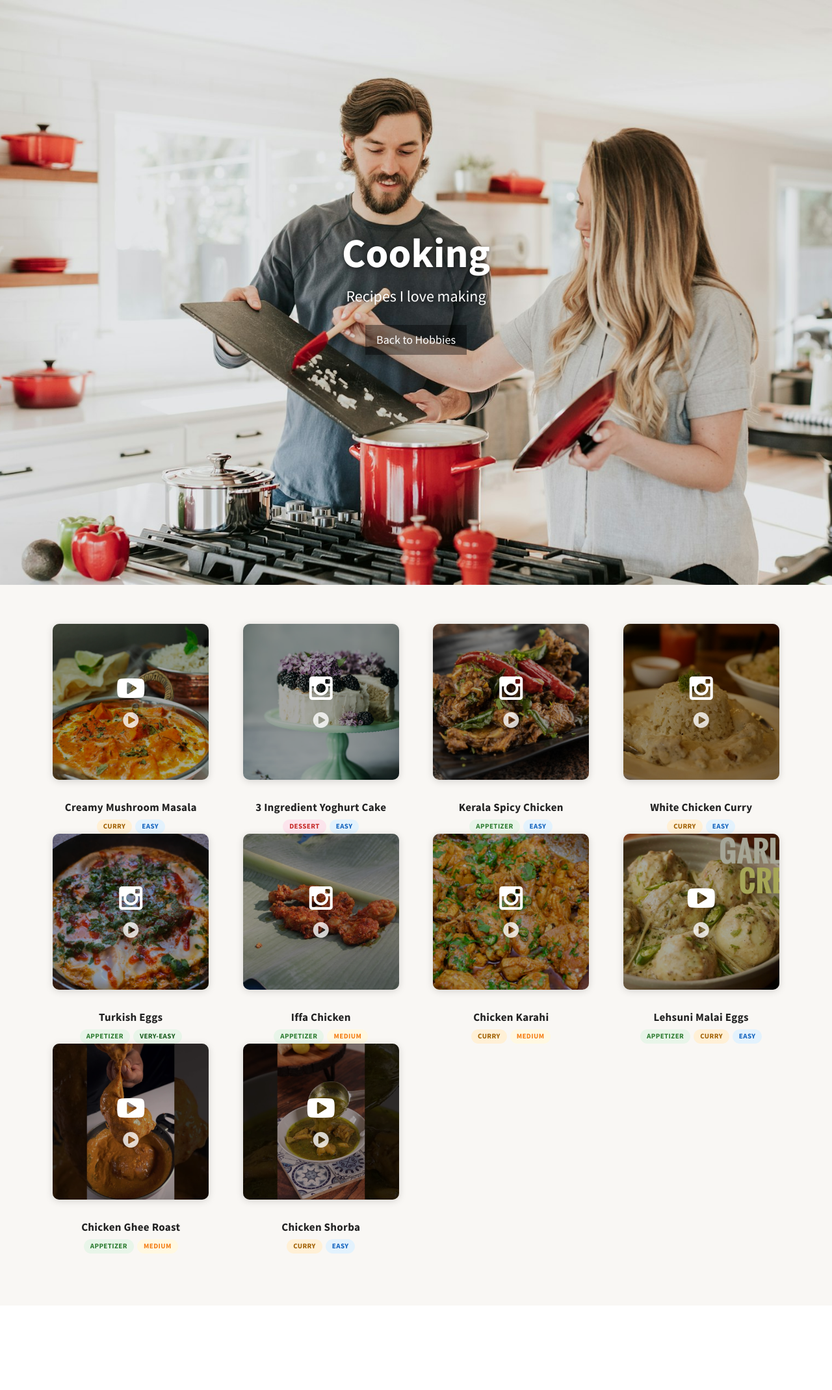
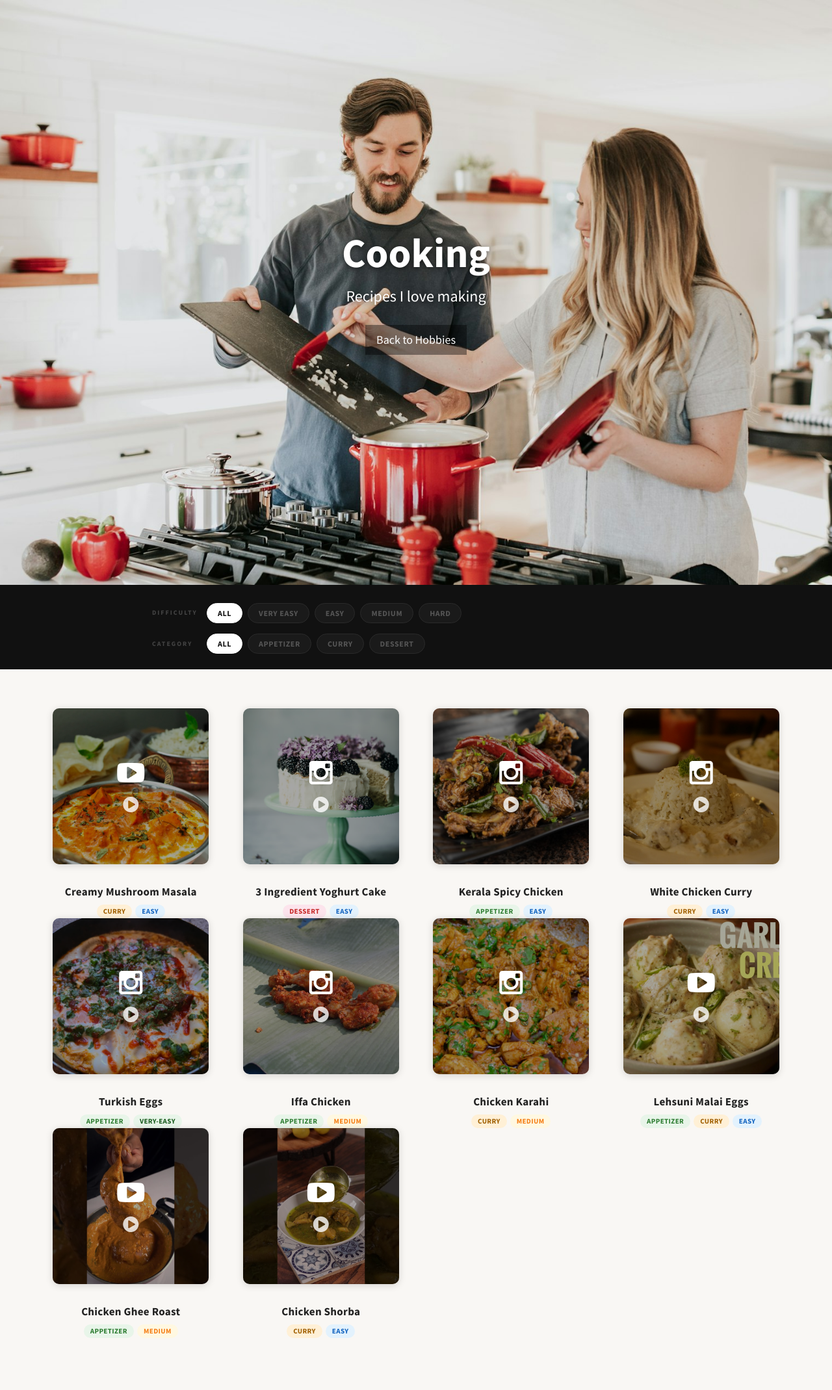
Before and after one commit to HotSushi/hotsushi.github.io, a Jekyll site: the page built from cooking.md, in a window 1280 px wide. Shown: the whole page at 65% size. Built offline with Jekyll 4.4.1, drawn with Linux system fonts in a browser that asks for light colours; before the commit the page ends 2009 px from its top, so only the background shows below that.

Commit message:
Add stylish difficulty + category filter bar to cooking page
Co-Authored-By: Claude Sonnet 4.6 <noreply@anthropic.com>

```diff
--- a/_includes/timelines/cooking.html
+++ b/_includes/timelines/cooking.html
@@ -110,6 +110,80 @@
         .tag-easy   { background: #e3f2fd; color: #1565c0; }
         .tag-medium { background: #fff8e1; color: #f57f17; }
         .tag-hard   { background: #fbe9e7; color: #bf360c; }
+
+        /* ── Filter bar ── */
+        .filter-bar-section {
+            background: #111;
+            padding: 28px 0 24px;
+        }
+        .filter-bar-inner {
+            max-width: 860px;
+            margin: 0 auto;
+            padding: 0 24px;
+            display: flex;
+            flex-direction: column;
+            gap: 16px;
+        }
+        .filter-row {
+            display: flex;
+            align-items: center;
+            gap: 12px;
+            flex-wrap: wrap;
+        }
+        .filter-row-label {
+            font-family: 'Source Sans Pro', sans-serif;
+            font-size: 10px;
+            font-weight: 700;
+            letter-spacing: 2px;
+            text-transform: uppercase;
+            color: #444;
+            width: 72px;
+            flex-shrink: 0;
+        }
+        .filter-pills {
+            display: flex;
+            gap: 8px;
+            flex-wrap: wrap;
+        }
+        .fpill {
+            display: inline-block;
+            padding: 6px 16px;
+            border-radius: 999px;
+            font-family: 'Source Sans Pro', sans-serif;
+            font-size: 12px;
+            font-weight: 700;
+            letter-spacing: 0.6px;
+            text-transform: uppercase;
+            cursor: pointer;
+            border: 1.5px solid #2a2a2a;
+            background: #1a1a1a;
+            color: #555;
+            transition: all 0.18s ease;
+            user-select: none;
+        }
+        .fpill:hover { border-color: #444; color: #aaa; }
+
+        /* active states — one per tag value */
+        .fpill.active-all        { background: #fff;    border-color: #fff;    color: #111; }
+        .fpill.active-very-easy  { background: #1b5e20; border-color: #1b5e20; color: #fff; box-shadow: 0 0 12px rgba(27,94,32,0.45); }
+        .fpill.active-easy       { background: #1565c0; border-color: #1565c0; color: #fff; box-shadow: 0 0 12px rgba(21,101,192,0.45); }
+        .fpill.active-medium     { background: #f57f17; border-color: #f57f17; color: #fff; box-shadow: 0 0 12px rgba(245,127,23,0.45); }
+        .fpill.active-hard       { background: #bf360c; border-color: #bf360c; color: #fff; box-shadow: 0 0 12px rgba(191,54,12,0.45); }
+        .fpill.active-appetizer  { background: #2e7d32; border-color: #2e7d32; color: #fff; box-shadow: 0 0 12px rgba(46,125,50,0.45); }
+        .fpill.active-curry      { background: #a05f00; border-color: #a05f00; color: #fff; box-shadow: 0 0 12px rgba(160,95,0,0.45); }
+        .fpill.active-dessert    { background: #c62828; border-color: #c62828; color: #fff; box-shadow: 0 0 12px rgba(198,40,40,0.45); }
+
+        /* tile hide animation */
+        .reel-item {
+            transition: opacity 0.25s ease, transform 0.25s ease;
+        }
+        .reel-item.filtered-out {
+            opacity: 0;
+            pointer-events: none;
+            transform: scale(0.95);
+            position: absolute;
+            visibility: hidden;
+        }
     </style>
 </head>
 <body>
@@ -123,9 +197,33 @@
         </div>
     </header>
 
+    <div class="filter-bar-section">
+        <div class="filter-bar-inner">
+            <div class="filter-row">
+                <span class="filter-row-label">Difficulty</span>
+                <div class="filter-pills" id="difficulty-pills">
+                    <span class="fpill active-all" data-filter="difficulty" data-value="all">All</span>
+                    <span class="fpill" data-filter="difficulty" data-value="very-easy">Very Easy</span>
+                    <span class="fpill" data-filter="difficulty" data-value="easy">Easy</span>
+                    <span class="fpill" data-filter="difficulty" data-value="medium">Medium</span>
+                    <span class="fpill" data-filter="difficulty" data-value="hard">Hard</span>
+                </div>
+            </div>
+            <div class="filter-row">
+                <span class="filter-row-label">Category</span>
+                <div class="filter-pills" id="category-pills">
+                    <span class="fpill active-all" data-filter="category" data-value="all">All</span>
+                    <span class="fpill" data-filter="category" data-value="appetizer">Appetizer</span>
+                    <span class="fpill" data-filter="category" data-value="curry">Curry</span>
+                    <span class="fpill" data-filter="category" data-value="dessert">Dessert</span>
+                </div>
+            </div>
+        </div>
+    </div>
+
     <section class="recipes-section">
         <div class="container">
-            <div class="row">
+            <div class="row" id="reels-grid">
                 {% for reel in site.reels %}
                 {% assign platform_class = 'platform-other' %}
                 {% assign platform_icon  = 'fa-film' %}
@@ -139,7 +237,7 @@
                     {% assign platform_class = 'platform-tiktok' %}
                     {% assign platform_icon  = 'fa-music' %}
                 {% endif %}
-                <div class="col-xs-6 col-sm-4 col-md-3 text-center">
+                <div class="col-xs-6 col-sm-4 col-md-3 text-center reel-item" data-tags="{{ reel.tags | join: ' ' }}">
                     <a href="{{ reel.url }}" class="reel-tile">
                         {% if reel.thumbnail %}
                         <div class="reel-tile-inner has-thumb {{ platform_class }}"
@@ -165,5 +263,38 @@
         </div>
     </section>
 
+    <script>
+    (function () {
+        var active = { difficulty: 'all', category: 'all' };
+
+        function applyFilters() {
+            document.querySelectorAll('.reel-item').forEach(function (item) {
+                var tags = (item.dataset.tags || '').split(' ');
+                var diffOk = active.difficulty === 'all' || tags.indexOf(active.difficulty) !== -1;
+                var catOk  = active.category  === 'all' || tags.indexOf(active.category)  !== -1;
+                item.classList.toggle('filtered-out', !(diffOk && catOk));
+            });
+        }
+
+        document.querySelectorAll('.fpill').forEach(function (pill) {
+            pill.addEventListener('click', function () {
+                var group = pill.dataset.filter;
+                var val   = pill.dataset.value;
+                active[group] = val;
+
+                // update active class within this group
+                document.querySelectorAll('.fpill[data-filter="' + group + '"]').forEach(function (p) {
+                    p.className = 'fpill';
+                    if (p.dataset.value === val) {
+                        p.classList.add('active-' + val);
+                    }
+                });
+
+                applyFilters();
+            });
+        });
+    })();
+    </script>
+
 </body>
 </html>
```
